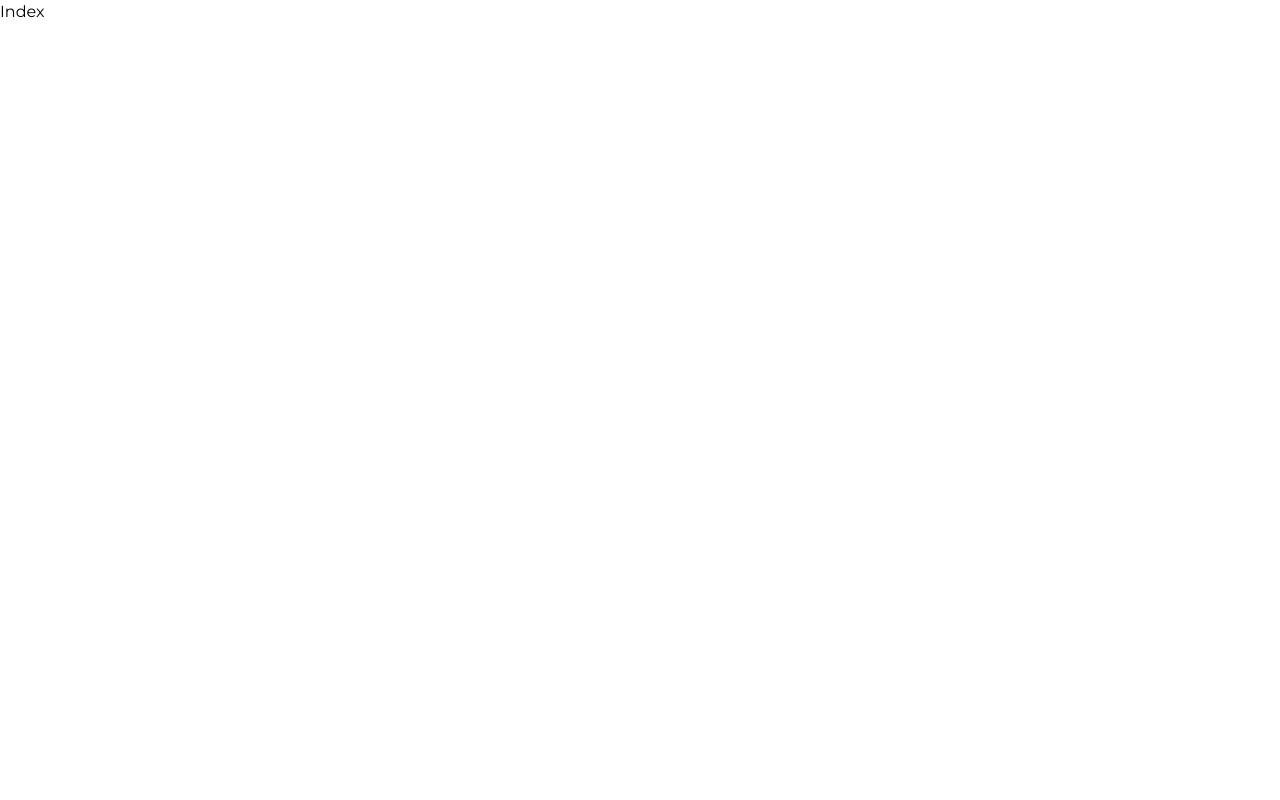
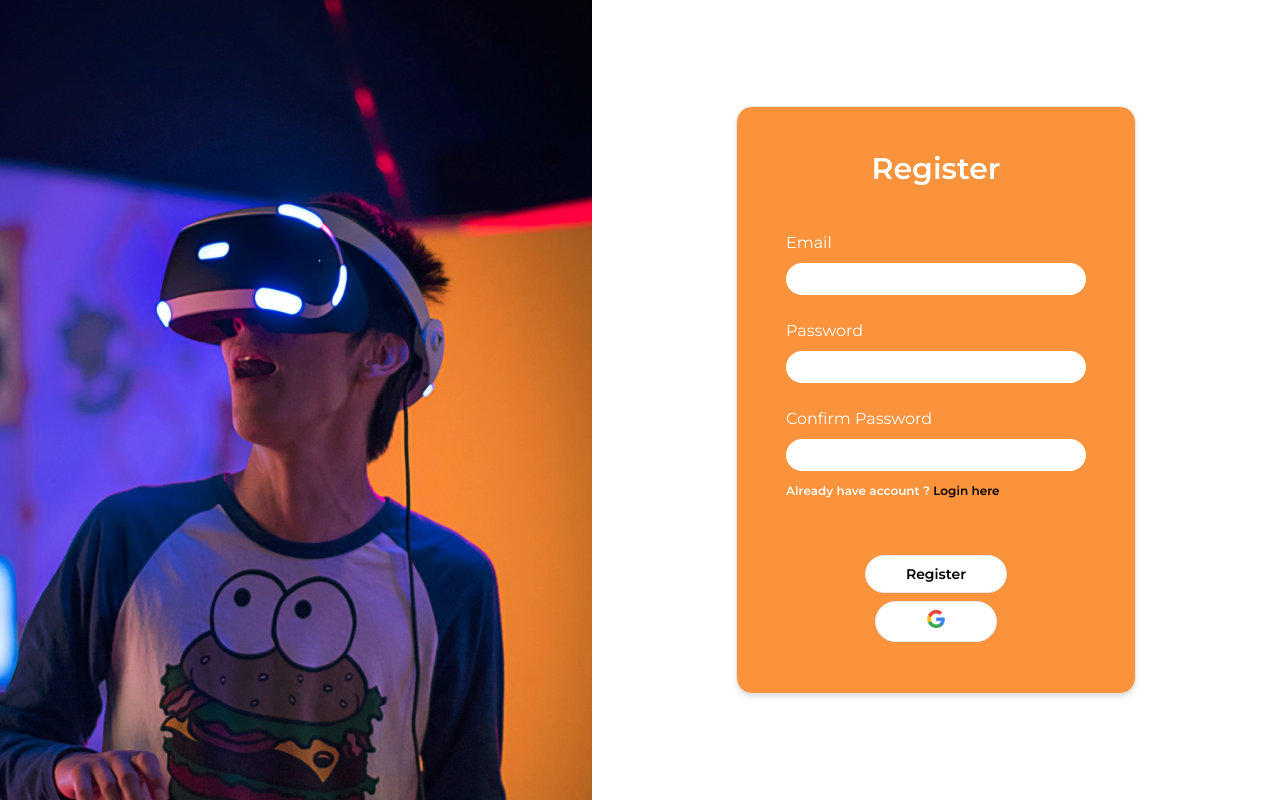
Before and after one commit to Nursalli/game-project-app-v2, a Next.js app: page /register in a window 1280 px wide. Built offline with nearby package versions, Linux system fonts and the light colour scheme.

Commit message:
Feature/loading components (#4)
* slicing: laman login

* feature/loading-components

```diff
--- /dev/null
+++ b/components/Loading.js
@@ -0,0 +1,14 @@
+import React from "react";
+import { HashLoader } from "react-spinners";
+
+function Loading({colors}) {
+  return (
+    <div className="bg-black bg-opacity-60 select-none absolute z-10 w-screen h-screen flex items-center justify-center">
+      <div className="border w-28 h-28 flex items-center justify-center rounded-2xl bg-slate-200 p-20">
+        <HashLoader size={80} color={colors} />
+      </div>
+    </div>
+  );
+}
+
+export default Loading;
--- a/package.json
+++ b/package.json
@@ -9,10 +9,13 @@
     "lint": "next lint"
   },
   "dependencies": {
+    "@emotion/react": "^11.10.0",
     "next": "12.2.5",
     "react": "18.2.0",
+    "react-awesome-reveal": "^4.0.1",
     "react-datepicker": "^4.8.0",
-    "react-dom": "18.2.0"
+    "react-dom": "18.2.0",
+    "react-spinners": "^0.13.4"
   },
   "devDependencies": {
     "autoprefixer": "^10.4.8",
--- a/pages/login/index.js
+++ b/pages/login/index.js
@@ -1,23 +1,32 @@
-import React from "react";
+import React, { useState } from "react";
 import Layouts from "../../components/Layout";
 import LoginPicture from "../../assets/login-image.png";
 import GoogleIcon from "../../assets/google-logo.svg";
 import Image from "next/image";
 import Button from "./button.component";
 import Link from "next/link";
+import { Fade } from "react-awesome-reveal";
+import Loading from "../../components/Loading";
 
 function Index() {
+  const [loading, setLoading] = useState(false);
+
   return (
     <Layouts title="Login">
-      <div className="flex h-screen lg:h-full justify-center items-center">
+      {loading && <Loading colors="#FFC100"/>}
+      <div className="flex lg:h-full justify-center items-center">
         <div className="relative h-screen w-full">
+          <Fade>
             <Image
               src={LoginPicture}
               alt="login picture"
               layout="fill"
               objectFit="cover"
+              priority
             />
+          </Fade>
         </div>
+        <Fade delay={500} className="mx-[5%]">
           <div className="flex justify-center items-center w-full">
             <div className="border rounded-2xl shadow-md mx-20 px-[49px] max-w-[561px] bg-purple-300">
               <h2 className="text-black font-semibold text-3xl text-center my-11">
@@ -51,7 +60,11 @@ function Index() {
                 </Link>
               </p>
               <div className="flex items-center justify-center mt-14 mb-2">
-              <Button className="bg-purple-600" text="Login" />
+                <Button
+                  className="bg-purple-600"
+                  text="Login"
+                  onClick={() => setLoading(true)}
+                />
               </div>
               <div className="flex items-center justify-center mb-12.5">
                 <Button
@@ -62,6 +75,7 @@ function Index() {
               </div>
             </div>
           </div>
+        </Fade>
       </div>
     </Layouts>
   );
--- /dev/null
+++ b/pages/register/button.component.js
@@ -0,0 +1,26 @@
+import React from "react";
+import Image from "next/image";
+
+function Button({ text, className, auth, icon, ...props }) {
+  return (
+    <button
+      className={`btn relative border rounded-full ${
+        auth ? "px-12.5" : "px-10"
+      } py-2 inline-flex items-center justify-start overflow-hidden transition-all bg-white hover:bg-white group`}
+      {...props}
+    >
+      {/* purple box */}
+      <span
+        className={`w-0 h-full rounded ${className} absolute ${
+          auth ? "right-0" : "left-0"
+        } ease-out duration-500 transition-all group-hover:w-full group-hover:h-full -z-1`}
+      ></span>
+      <span className="w-full text-sm font-semibold text-black transition-colors duration-300 ease-in-out group-hover:text-white z-10">
+        {auth && <Image src={icon} width={18} height={18} alt="Logo" />}
+        {text}
+      </span>
+    </button>
+  );
+}
+
+export default Button;
--- a/pages/register/index.js
+++ b/pages/register/index.js
@@ -1,9 +1,86 @@
-import React from 'react'
+import React from "react";
+import Layouts from "../../components/Layout";
+import RegisterPicture from "../../assets/register-image.png";
+import GoogleIcon from "../../assets/google-logo.svg";
+import Image from "next/image";
+import Button from "./button.component";
+import Link from "next/link";
+import { Fade } from "react-awesome-reveal";
 
 function Index() {
   return (
-    <div>Index</div>
-  )
+    <Layouts title="Login">
+      <div className="flex lg:h-full justify-center items-center">
+        <div className="relative h-screen w-full">
+          <Fade className="">
+            <Image
+              src={RegisterPicture}
+              alt="login picture"
+              layout="fill"
+              objectFit="cover"
+              priority
+            />
+          </Fade>
+        </div>
+
+        <Fade delay={500} className="mx-[5%]">
+          <div className="flex justify-center items-center w-full">
+            <div className="border rounded-2xl shadow-md mx-20 px-[49px] max-w-[561px] bg-orange-400">
+              <h2 className="text-white font-semibold text-3xl text-center my-11">
+                Register
+              </h2>
+              <div className="w-[300px]">
+                <p className="mt-6 font-normal text-white text-l">Email</p>
+                <input
+                  className="mt-2 w-full rounded-full py-1 px-2"
+                  type="email"
+                  name="email"
+                  id="email"
+                />
+                <p className="mt-6 font-normal text-white text-l">Password</p>
+                <input
+                  className="mt-2 w-full rounded-full py-1 px-2"
+                  type="password"
+                  name="password"
+                  id="password"
+                />
+                <p className="mt-6 font-normal text-white text-l">
+                  Confirm Password
+                </p>
+                <input
+                  className="mt-2 w-full rounded-full py-1 px-2"
+                  type="password"
+                  name="confirm_password"
+                  id="confirm_password"
+                />
+              </div>
+              <p className="text-white font-semibold text-xs pt-3">
+                Already have account ?{" "}
+                <Link href={"/login"}>
+                  <a
+                    className="text-black hover:text-white transition duration-300 ease-in-out"
+                    href=""
+                  >
+                    Login here
+                  </a>
+                </Link>
+              </p>
+              <div className="flex items-center justify-center mt-14 mb-2">
+                <Button className="bg-orange-600" text="Register" />
+              </div>
+              <div className="flex items-center justify-center mb-12.5">
+                <Button
+                  className="bg-gradient-to-r from-purple-500 to-orange-600"
+                  icon={GoogleIcon}
+                  auth={true}
+                />
+              </div>
+            </div>
+          </div>
+        </Fade>
+      </div>
+    </Layouts>
+  );
 }
 
-export default Index
+export default Index;
```
Also changed, not shown: assets/register-image.png (added), 1 other file (tests, documents, lock files or other folders). Lines whose indentation alone changed are shown as unchanged.
